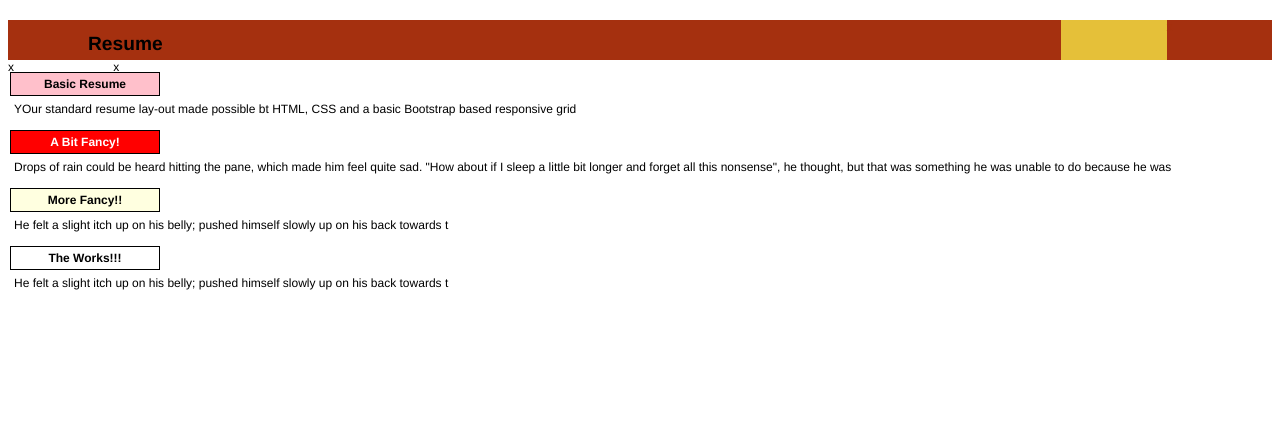
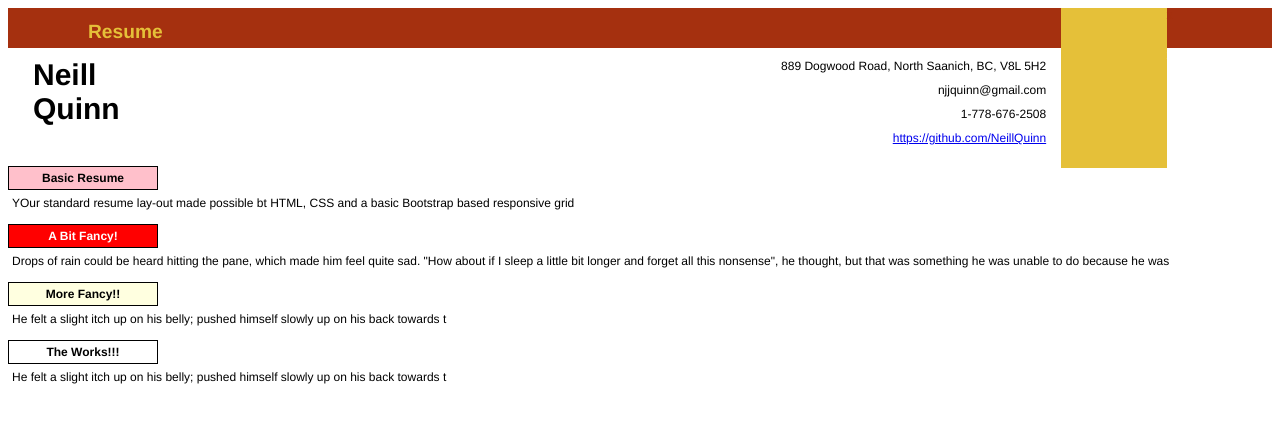
Before and after one commit to NeillQuinn/MyResumeSite, a plain HTML site: page Basic Resume page/Just HTML_CSS_Bootstrap.html in a window 1280 px wide. Drawn offline with Linux system fonts and the light colour scheme.

Commit message:
basic page work

```diff
--- a/Basic Resume page/Just HTML_CSS_Bootstrap.html
+++ b/Basic Resume page/Just HTML_CSS_Bootstrap.html
@@ -10,32 +10,44 @@
   <body>
     <header>
       <div class="row">
-        <div class="container-fluid row1">
-          <div id="container1" class="text-left col-lg-10 col-md-10 col-sm-10 col-xs-10">
-             <h1>Resume</h1>
+        <div class="container-fluid">
+          <div id="container1" class="text-left col-lg-10 col-md-10 col-sm-10 col-xs-10 upper-row">
+             <h1 class="align-middle">Resume</h1>
           </div>
         </div>
 
-        <div class="container-fluid row1">
-          <div id="container2" class="text-center col-lg-1 col-md-1 col-sm-1 col-xs-1">x</div>
+        <div class="container-fluid">
+          <div id="container2" class="text-center col-lg-1 col-md-1 col-sm-1 col-xs-1 upper-row">x</div>
         </div>
 
-         <div class="container-fluid row1">
-          <div id="container3" class="text-center col-lg-1 col-md-1 col-sm-1 col-xs-1">x</div>
+         <div class="container-fluid">
+          <div id="container3" class="text-center col-lg-1 col-md-1 col-sm-1 col-xs-1 upper-row">x</div>
          </div>
 
 
-         <div class="container-fluid row2">
-          <div id="container4" class="text-left col-lg-10 col-md-10 col-sm-10 col-xs-10">
+         <div class="container-fluid">
+          <div id="container4" class="text-left col-lg-10 col-md-10 col-sm-10 col-xs-10 lower-row">
+            <div id="my-name" class="text-left col-lg-2 col-md-2 col-sm-2 col-xs-2 con4-elements"> Neill<br>Quinn</div>
+
+            <div id="my-info" class="col-lg-10 col-md-10 col-sm-10 col-xs-10 con4-elements">
+              <ul>
+                <li>889 Dogwood Road, North Saanich, BC, V8L 5H2</li>
+                <li>njjquinn@gmail.com</li>
+                <li>1-778-676-2508</li>
+                <li>
+                  <a href="https://github.com/NeillQuinn">https://github.com/NeillQuinn<a>
+                </li>
+              </ul>
+            </div>
           </div>
         </div>
 
-        <div class="container-fluid row2">
-          <div id="container5" class="text-center col-lg-1 col-md-1 col-sm-1 col-xs-1">x</div>
+        <div class="container-fluid">
+          <div id="container5" class="text-center col-lg-1 col-md-1 col-sm-1 col-xs-1 lower-row">x</div>
         </div>
 
-         <div class="container-fluid row2">
-          <div id="container6" class="text-center col-lg-1 col-md-1 col-sm-1 col-xs-1">x</div>
+         <div class="container-fluid">
+          <div id="container6" class="text-center col-lg-1 col-md-1 col-sm-1 col-xs-1 lower-row">x</div>
          </div>
       </div>
 
--- a/Basic Resume page/css/basicResume.css
+++ b/Basic Resume page/css/basicResume.css
@@ -7,33 +7,66 @@
   font-size: 12px;
 }
 
+.upper-row{
+  height: 40px;
+}
+
+.lower-row{
+  height: 120px;
+}
+
 #container1{
   background-color: #a5300f;
   padding-left: 80px;
-  height: 40px;
 }
 
 h1{
   font-size: 1.6em;
+  color: #e5c039;
 }
 
 #container2{
   background-color: #e5c039;
   color: #e5c039;
-  height: 40px;
-  display: inline;
 }
 
 #container3{
   background-color: #a5300f;
   color: #a5300f;
-  height: 40px;
+ }
+
+#container5{
+  background-color: #e5c039;
+  color: #e5c039;
+}
+
+#container6{
+  color: white;
+}
+
+.con4-elements{
+  padding-top: 10px;
+   height: 120px;
+}
+
+#my-name{
+  font-size: 2.5em;
+  font-weight: bold;
+  padding-left: 25px;
+}
+
+ul{
+  list-style-type: none;
+  padding-right: 15px;
+  margin-top: -4px;
+  line-height: 2;
+  text-align: right;
 }
 
 .main_content{
-  margin-top: 20px;
-  border: solid black 2px;
+  background-color: blue;
 }
+
 .menu_items{
   border: solid black 1px;
   height: 100px;
```
